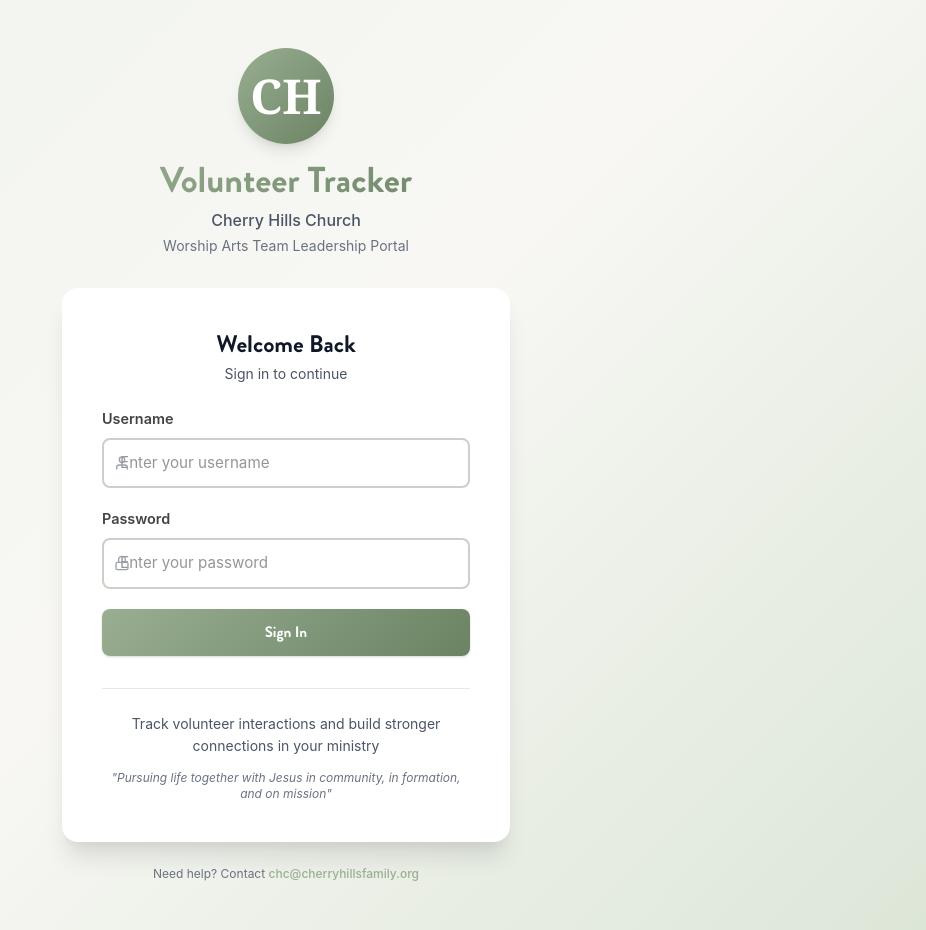
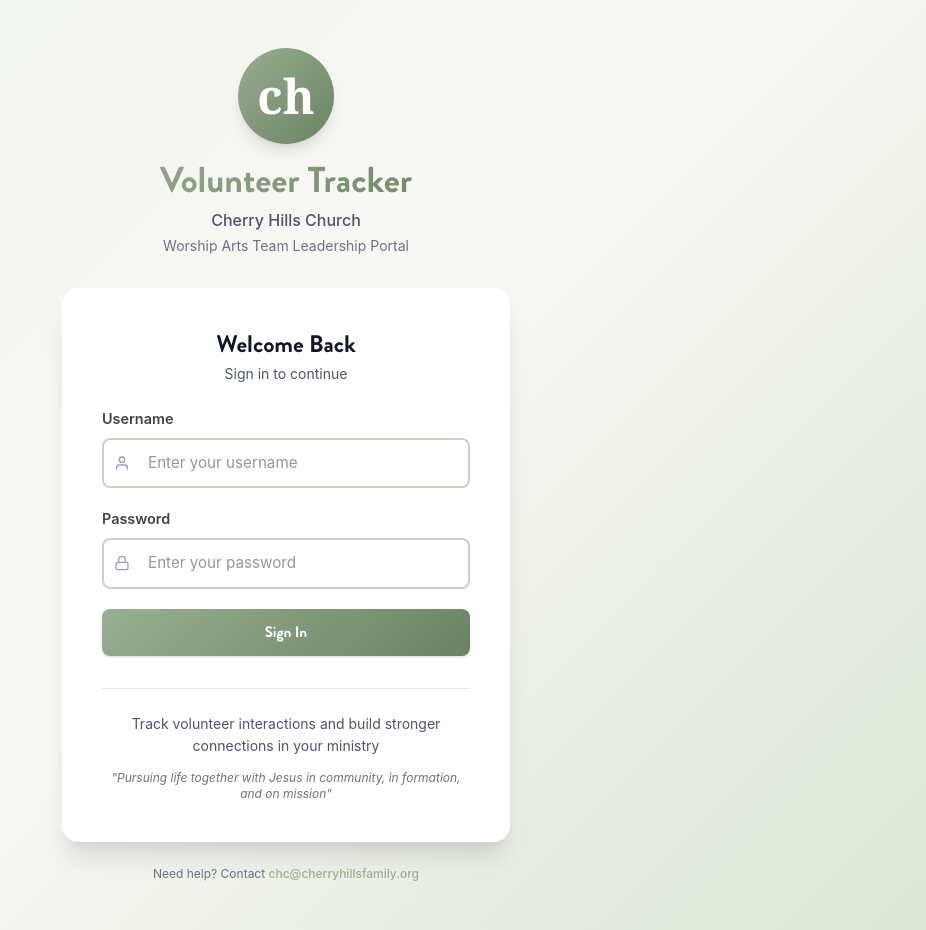
Before and after one commit to ryanpate/volonteer-tracker, a React app in the folder frontend/: page /login in a window 1280 px wide. Shown: the whole page, without its empty margins (354-1280 px from the left). Built offline with nearby package versions, Linux system fonts and the light colour scheme; no server answers; the HTML template or start-up script is replaced by a standard one.

Commit message:
corrected login screen to fix overlapping text

```diff
--- a/frontend/src/pages/Login.jsx
+++ b/frontend/src/pages/Login.jsx
@@ -41,7 +41,7 @@
         <div className="text-center mb-8">
           <div className="inline-flex items-center justify-center w-24 h-24 rounded-full bg-gradient-to-br from-[#9AAF92] to-[#6B8263] mb-4 shadow-lg">
             <span className="text-white text-5xl font-bold" style={{ fontFamily: 'Georgia, serif' }}>
-              CH
+              ch
             </span>
           </div>
           <h1 className="text-4xl font-bold mb-2" style={{
@@ -78,7 +78,8 @@
                   type="text"
                   value={username}
                   onChange={(e) => setUsername(e.target.value)}
-                  className="input pl-10"
+                  className="input"
+                  style={{ paddingLeft: '2.75rem' }}
                   placeholder="Enter your username"
                   required
                   autoComplete="username"
@@ -94,7 +95,8 @@
                   type="password"
                   value={password}
                   onChange={(e) => setPassword(e.target.value)}
-                  className="input pl-10"
+                  className="input"
+                  style={{ paddingLeft: '2.75rem' }}
                   placeholder="Enter your password"
                   required
                   autoComplete="current-password"
```
